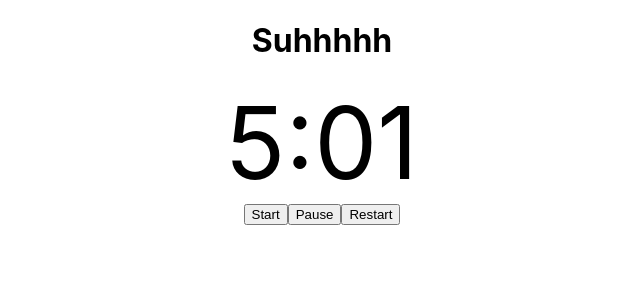
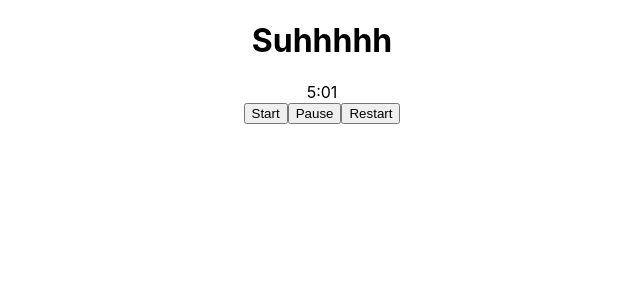
Before and after one commit to ntn9995/effing-math-2, a React (Create React App) app: page / in a window 1280 px wide. Shown: the top 300 px of the page, without its empty margins (318-958 px from the left). Built offline with nearby package versions, Linux system fonts and the light colour scheme.

Commit message:
Move handling timout away from Timer

```diff
--- a/src/App.js
+++ b/src/App.js
@@ -1,12 +1,22 @@
-import React from 'react';
+import React, {useState} from 'react';
 import Timer from './components/Timer';
 import './App.css';
 
 function App() {
 
+  const [over, setOver] = useState(false);
+
+  if (over) {
+    return (
+      <div className="App">
+        <h3>Game over!</h3>
+      </div>
+    );
+  }
+
   return (
     <div className="App">
-      <Timer title="Suhhhhh" duration={10} secPrecision={1} msPrecision={2}/>
+      <Timer title="Suhhhhh" duration={10} secPrecision={1} msPrecision={2} onTimeout={() => setOver(true)}/>
     </div>
   );
 }
--- a/src/components/Timer.js
+++ b/src/components/Timer.js
@@ -2,10 +2,7 @@ import React, {useState} from 'react';
 import useTimer from '../hooks/useTimer'
 
 export default function Timer(props) {
-
-    const [expired, setExpired] = useState(false);
-
-    const {title, duration, secPrecision, msPrecision} = props;
+    const {title, duration, secPrecision, msPrecision, onTimeout} = props;
 
     let t = new Date();
     t.setSeconds(t.getSeconds() + duration);
@@ -17,7 +14,7 @@ export default function Timer(props) {
         start,
         pause,
         restart
-    } = useTimer({expiryTimestamp, onExpire:() => setExpired(true)});
+    } = useTimer({expiryTimestamp, onExpire:() => onTimeout()});
 
     const formatTime = (time, precision=2) => {
         if (precision === 1){
@@ -30,22 +27,15 @@ export default function Timer(props) {
         return time.toString();
     }
 
-    const display = expired ?
-        <div>Time's Up!</div> :
-        (
-            <div><span>{formatTime(secs, secPrecision)}</span>:<span>{formatTime(miliSecs, msPrecision)}</span></div>
-        );
-
     return (
         <div>
             <h1>{title || 'Timer'}</h1>
-            <div style={{fontSize: '100px'}}>
-                {display}
+            <div>
+                <span>{formatTime(secs, secPrecision)}</span>:<span>{formatTime(miliSecs, msPrecision)}</span>
             </div>
             <button onClick={start}>Start</button>
             <button onClick={pause}>Pause</button>
             <button onClick={() => {
-                setExpired(false);
                 let t = new Date();
                 t.setSeconds(t.getSeconds() + duration);
                 restart(t);
```
